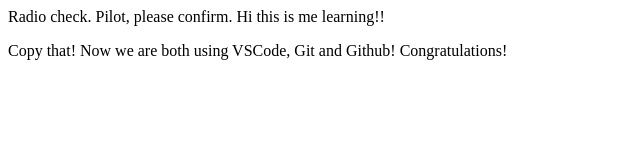
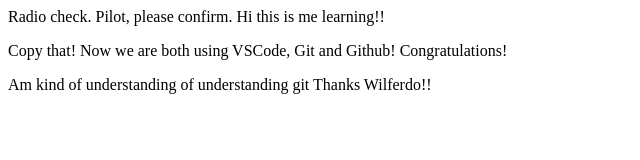
Before and after one commit to AbudeyeW/communication-log, a plain HTML site: page index.html in a window 1280 px wide. Shown: the whole page, without its empty margins (0-640 px from the left). Drawn offline with Linux system fonts and the light colour scheme.

Commit message:
This is my 2Nd change

```diff
--- a/index.html
+++ b/index.html
@@ -2,5 +2,6 @@
 <body>
    <p>Radio check. Pilot, please confirm. Hi this is me learning!!</p>
    <p>Copy that! Now we are both using VSCode, Git and Github! Congratulations!</p>
+   <p>Am kind of understanding of understanding git Thanks Wilferdo!!</p>
 </body>
 </html>
```
